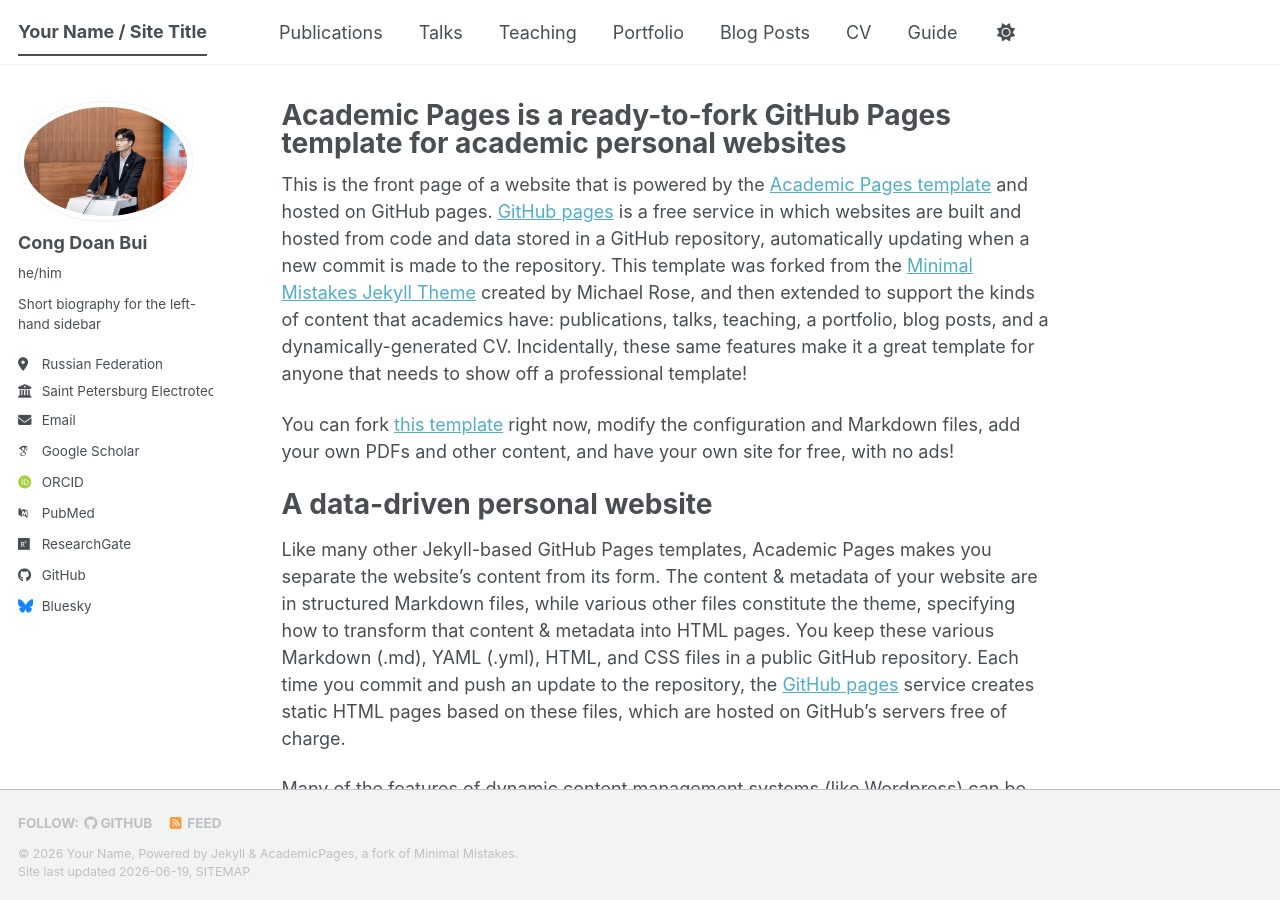
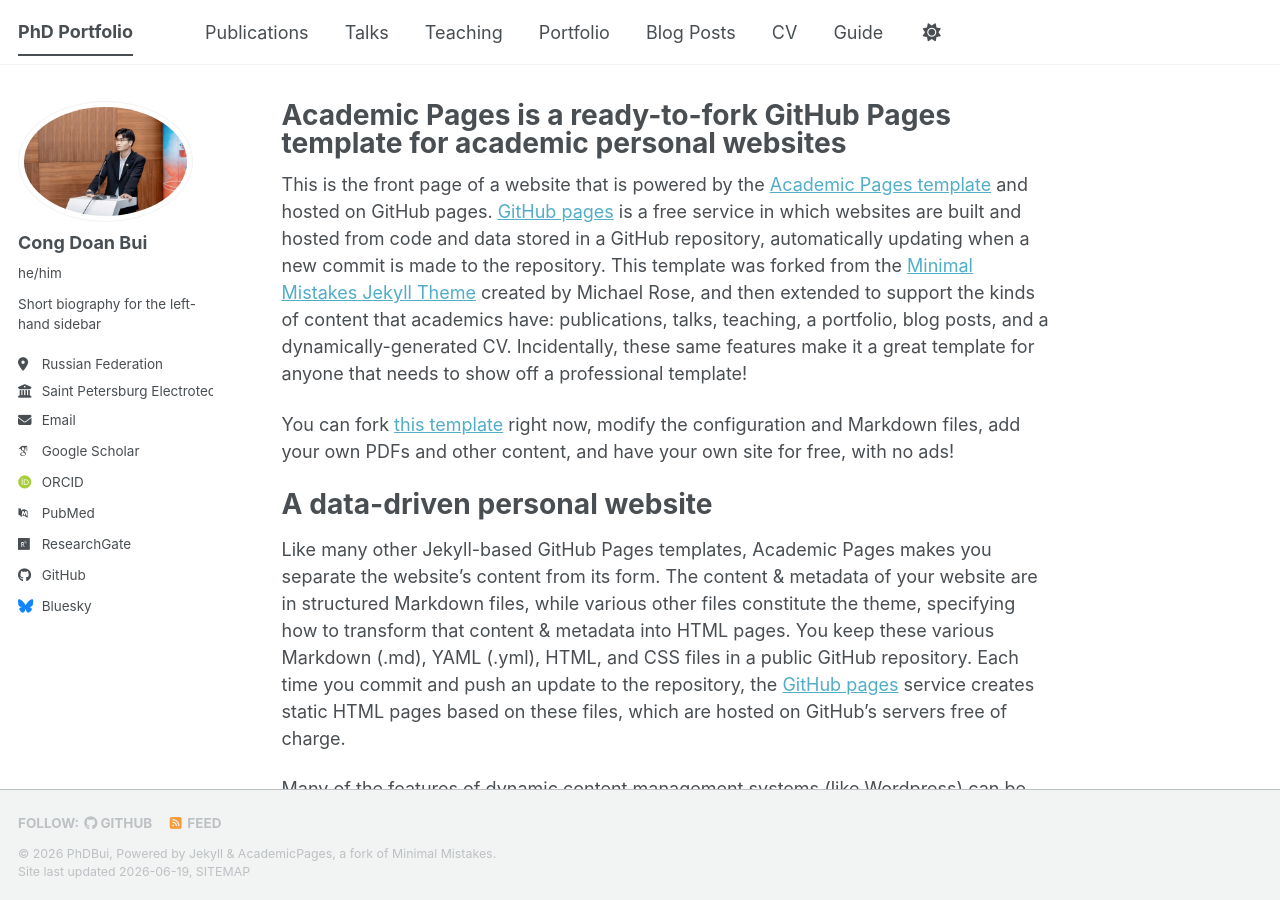
Before and after one commit to phdbui/phdbui.github.io, a Jekyll site: the page built from _pages/about.md, in a window 1280 px wide and 900 px high. Built offline with Jekyll 4.4.1, drawn with Linux system fonts in a browser that asks for light colours; some web fonts are replaced; a script bundle is joined from its source files by our own code; library files that are not in the unit come from our copies.

Commit message:
update title website

```diff
--- a/_config.yml
+++ b/_config.yml
@@ -9,9 +9,9 @@
 # Basic Site Settings
 locale                   : "en-US"
 site_theme               : "default" # The available themes options are "default", "air", "sunrise", "mint", "dirt" and "contrast"
-title                    : "Your Name / Site Title"
+title                    : "PhD Portfolio" # Update this with the title of your site
 title_separator          : "-"
-name                     : &name "Your Name"
+name                     : &name "PhDBui"
 description              : &description "Your Name's academic portfolio"   # Update this with a general description of your site, this is the default if not overridden by a page
 url                      : https://phdbui.github.io # The base hostname & protocol for your site e.g. "https://[your GitHub username].github.io",
                                                            # or if you already have some other page hosted on Github then use "https://[your GitHub username].github.io/[Your Repo Name]"
```
